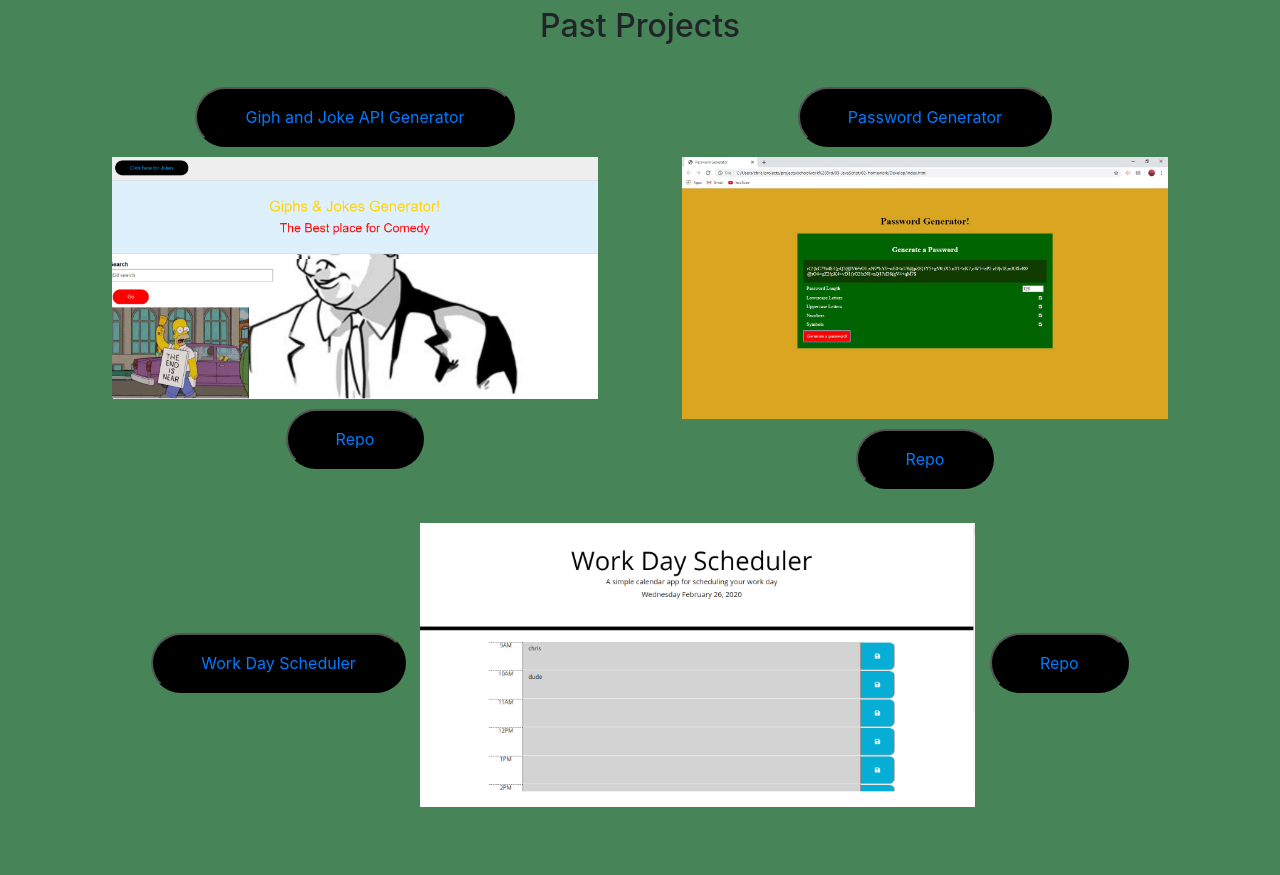
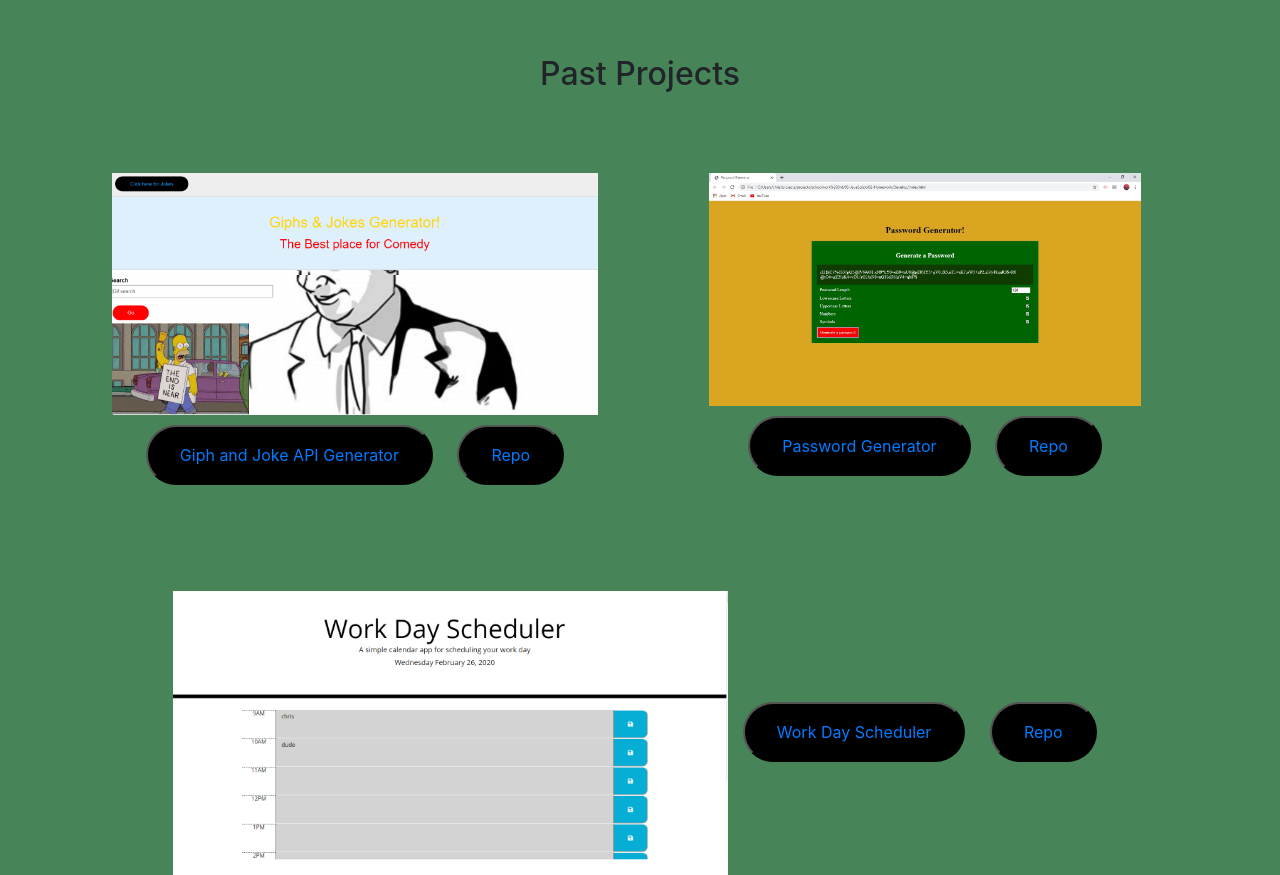
Before and after one commit to Spiralout92/Bootstrap-HW-2, a plain HTML site: page portfolio.html in a window 1280 px wide. Shown: the part 337-1212 px from the top of the page. Before the commit the page ends 1144 px from the top, so only its background shows below. Drawn offline with nearby package versions, Linux system fonts and the light colour scheme.

Commit message:
edited buttons

```diff
--- a/portfolio.html
+++ b/portfolio.html
@@ -1,8 +1,10 @@
 <!DOCTYPE html>
 <html lang="en">
+
 <head>
 
-<!--Links to Bootstrap here and for collapsible hamburger menu to work for when page size is reduced.-->  <meta charset="UTF-8">
+  <!--Links to Bootstrap here and for collapsible hamburger menu to work for when page size is reduced.-->
+  <meta charset="UTF-8">
 
   <meta name="viewport" content="width=device-width, initial-scale=1.0">
   <meta http-equiv="X-UA-Compatible" content="ie=edge">
@@ -16,13 +18,15 @@
   <link rel="stylesheet" href="style.css">
   <title>Christopher's Portfolio</title>
 </head>
+
 <body>
 
   <!--Contact, About Me (index), and portfolio are all linked for easy navigation through page.-->
 
   <nav class="navbar navbar-expand-sm navbar-light bg-light">
     <a class="navbar-brand" href="index.html">Chris</a>
-        <button class="navbar-toggler" type="button" data-toggle="collapse" data-target="#navbarSupportedContent" aria-controls="navbarSupportedContent" aria-expanded="false" aria-label="Toggle navigation">
+    <button class="navbar-toggler" type="button" data-toggle="collapse" data-target="#navbarSupportedContent"
+      aria-controls="navbarSupportedContent" aria-expanded="false" aria-label="Toggle navigation">
       <span class="navbar-toggler-icon"></span>
     </button>
 
@@ -51,12 +55,15 @@
       </div>
     </div>
     <br>
+    <br>
+    <br>
     <div class="row">
       <div class="col-xs-6 col-sm-6 col-md-6 col-lg-6 text-center">
         <button id="top-button"><a href="https://github.com/Spiralout92">My Github Profile</a></button>
       </div>
       <div class="col-xs-6 col-sm-6 col-md-6 col-lg-6 text-center">
-          <button id="top-button"><a href="https://www.linkedin.com/in/chris-gonzalez-95485999/">My LinkedIn Profile</a></button>
+        <button id="top-button"><a href="https://www.linkedin.com/in/chris-gonzalez-95485999/">My LinkedIn
+            Profile</a></button>
       </div>
     </div>
 
@@ -74,27 +81,45 @@
         <h2>Past Projects</h2>
       </div>
     </div>
+
     <br>
+    <br>
+    <br>
+
     <div class="row">
       <div class="col-xs-6 col-sm-6 col-md-6 col-lg-6 text-center">
-      <button id="bottom-button"><a href="https://mfomin93.github.io/Giph-Joke-Generator/">Giph and Joke API Generator</a></button>
+
         <img width="90%" src="giphjokes.png" alt="giph/joke generator website">
+        <button id="bottom-button"><a href="https://mfomin93.github.io/Giph-Joke-Generator/">Giph and Joke API
+            Generator</a></button>
         <button id="bottom-button"><a href="https://github.com/mfomin93/Giph-Joke-Generator">Repo</a></button>
       </div>
+
       <div class="col-xs-6 col-sm-6 col-md-6 col-lg-6 text-center">
-      <button id="bottom-button"><a href="https://spiralout92.github.io/Easy-to-Use-Password-Generator/">Password Generator</a></button>
-      <img width="90%" src="passwordgenpicture.jpg" alt="password generator website">
-      <button id="bottom-button"><a href="https://github.com/Spiralout92/Easy-to-Use-Password-Generator">Repo</a></button>
+
+        <img width="80%" src="passwordgenpicture.jpg" alt="password generator website">
+        <button id="bottom-button"><a href="https://spiralout92.github.io/Easy-to-Use-Password-Generator/">Password
+            Generator</a></button>
+        <button id="bottom-button"><a
+            href="https://github.com/Spiralout92/Easy-to-Use-Password-Generator">Repo</a></button>
       </div>
     </div>
+
     <br>
+    <br>
+    <br>
+    <br>
+
     <div class="row">
       <div class="col-xs-12 col-sm-12 col-md-12 col-lg-12 text-center">
-  <button id="bottom-button"><a href="https://spiralout92.github.io/Work-Day-Scheduler/">Work Day Scheduler</a></button>
+
         <img width="50%" src="plannerimage.png" alt="work day scheduler website">
+        <button id="bottom-button"><a href="https://spiralout92.github.io/Work-Day-Scheduler/">Work Day
+            Scheduler</a></button>
         <button id="bottom-button"><a href="https://github.com/Spiralout92/Work-Day-Scheduler">Repo</a></button>
       </div>
     </div>
 
 </body>
+
 </html>
--- a/style.css
+++ b/style.css
@@ -23,10 +23,9 @@ body {
 
 #bottom-button {
     background-color: black;
-  padding: 1em 3em;
+  padding: 1em 2em;
   border-radius: 100px;
   color: white;
   text-decoration: none;
-
   margin: 10px;
 }
```
Lines whose indentation alone changed are shown as unchanged.
